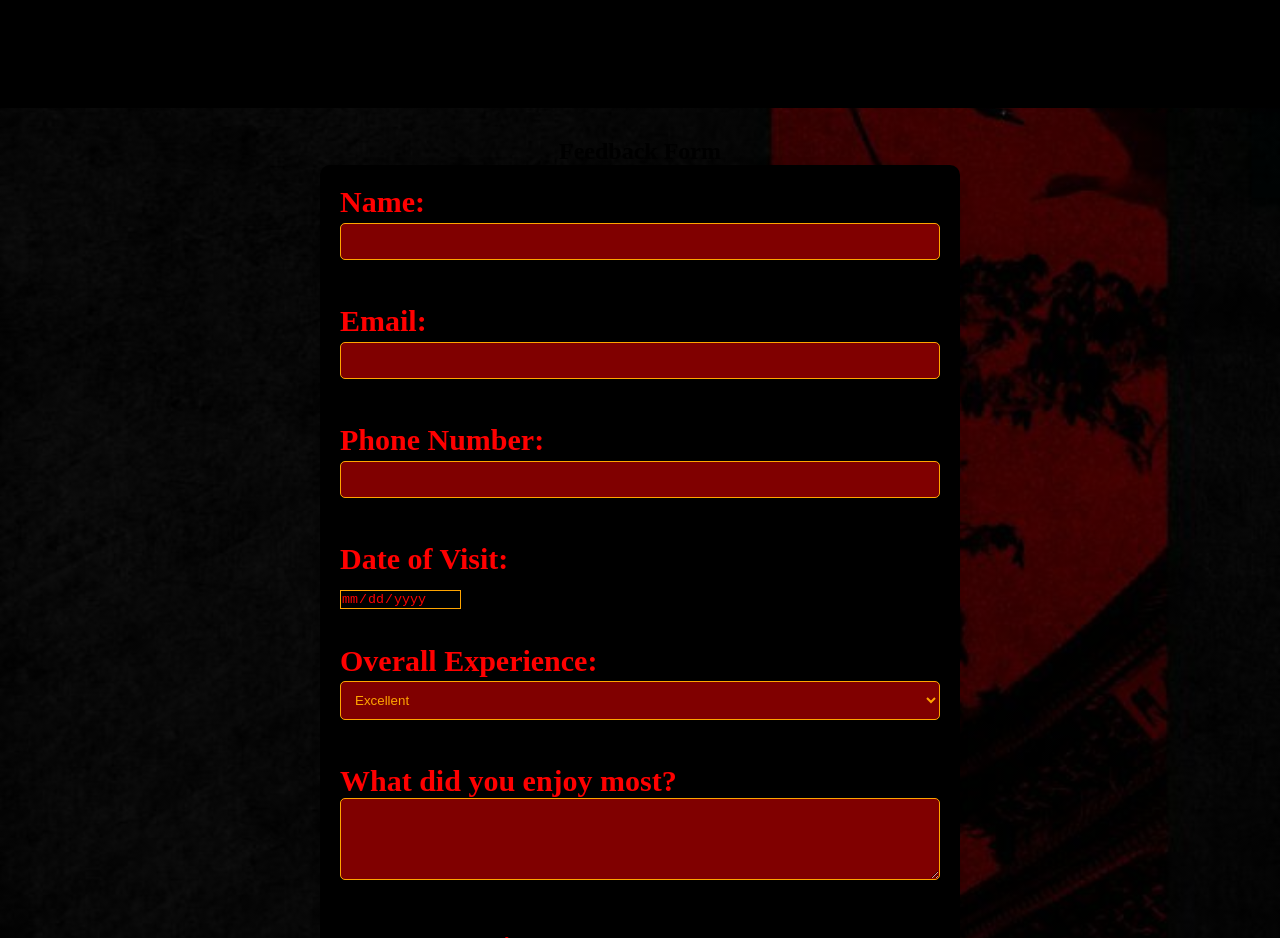
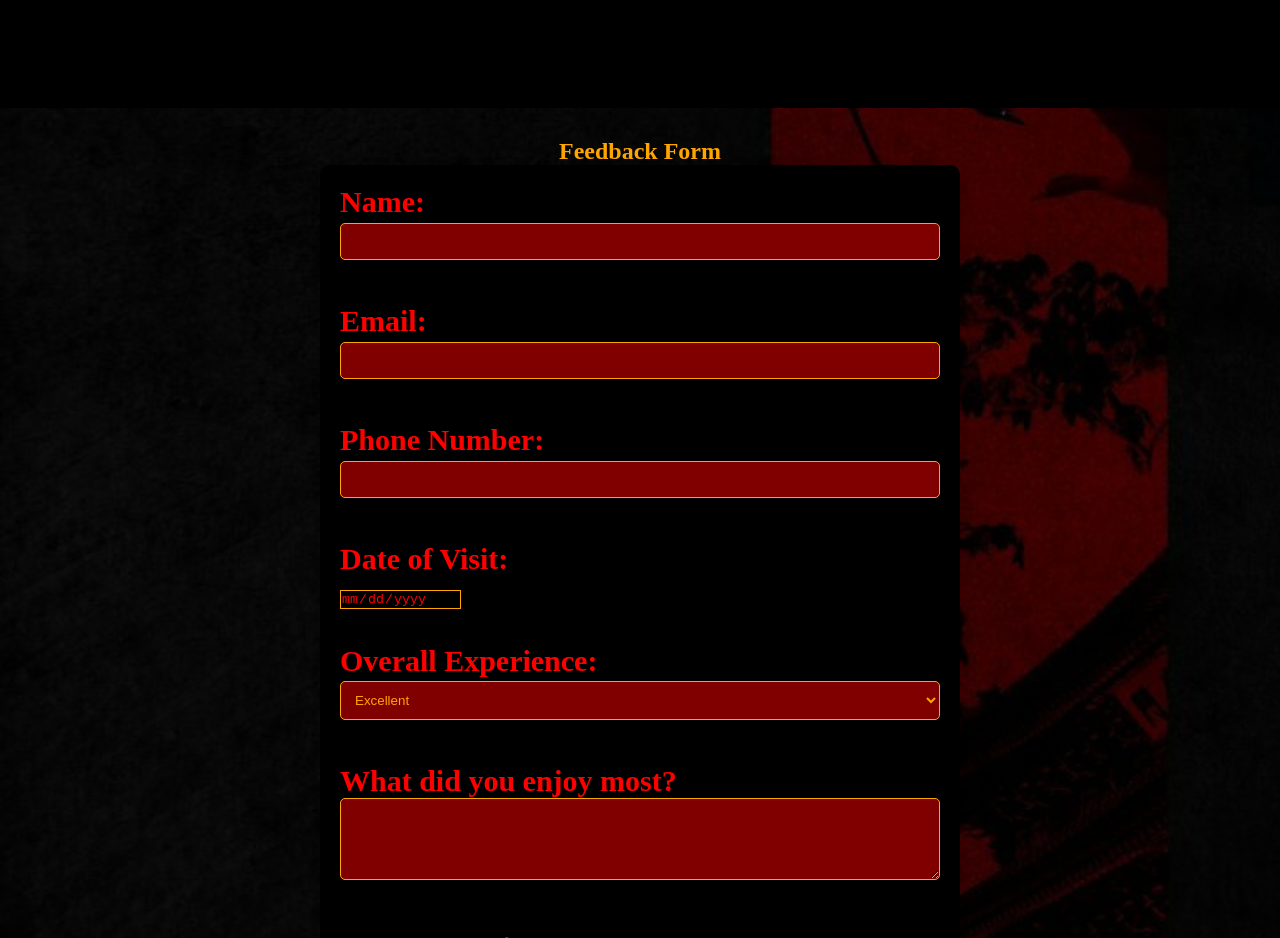
Before and after one commit to Batandolo/DiningSI, a plain HTML site: page contact.html in a window 1280 px wide. Shown: the part 3500-4438 px from the top of the page. Drawn offline with Linux system fonts and the light colour scheme; a web font is replaced by a local one.

Commit message:
Update contact.css

```diff
--- a/css/contact.css
+++ b/css/contact.css
@@ -3,6 +3,9 @@
 	padding: 0px;
 	margin: 0px;
 	scroll-behavior: smooth;
+}
+h2{
+	color: orange;
 }
 a{
 	text-decoration: none;
```
